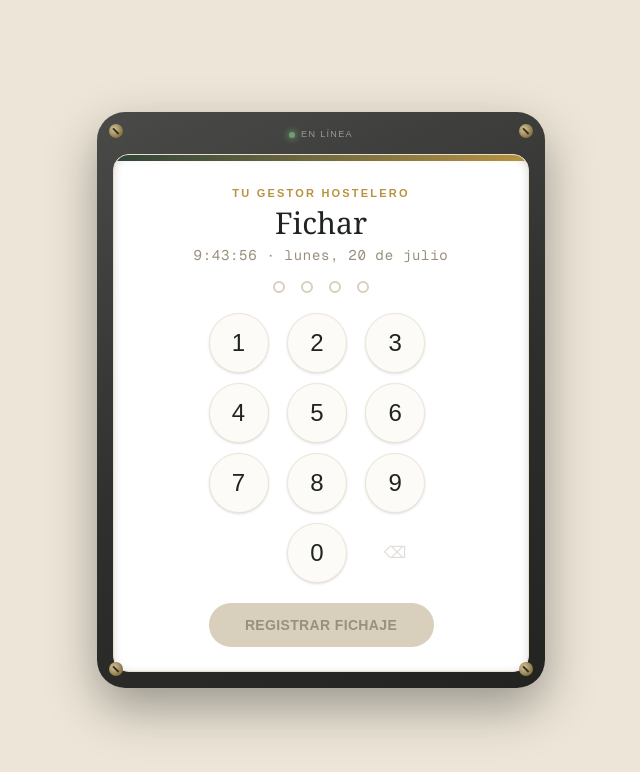
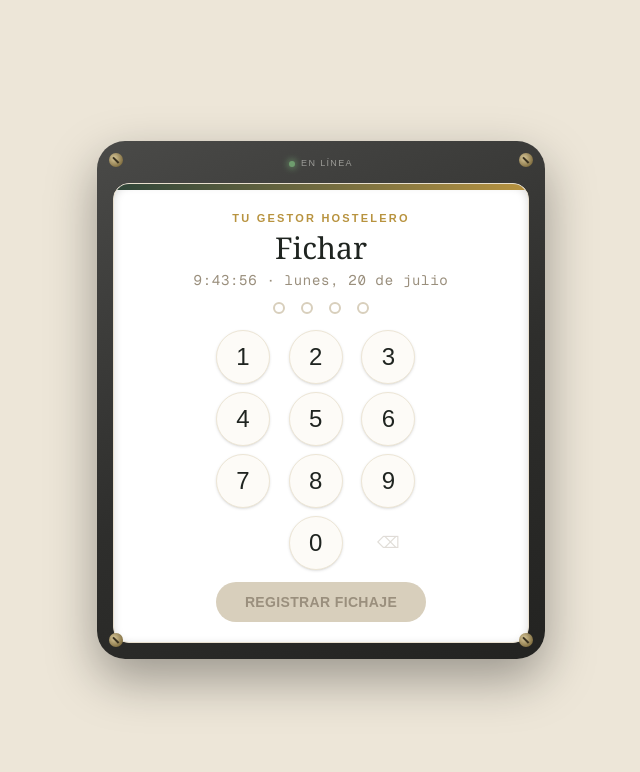
Before and after one commit to smayov/tgh-roadmap, a Next.js app: page /fichar/1 in a window 1280 px wide. Shown: the top 772 px of the page, without its empty margins (319-959 px from the left). Built offline with nearby package versions, Linux system fonts and the light colour scheme.

Commit message:
modulo de personal: vacaciones y ausencias13

```diff
--- a/app/fichar/[negocioId]/page.jsx
+++ b/app/fichar/[negocioId]/page.jsx
@@ -127,8 +127,8 @@ export default function FicharPage({ params }) {
           <div className="overflow-hidden rounded-2xl border border-[#E8DFCE] bg-white shadow-[inset_0_2px_8px_rgba(0,0,0,0.15)]">
             <div className="h-1.5 bg-gradient-to-r from-[#2F4538] to-[#B8933F]" />
 
-            <div className="p-6">
-              <div className="mb-4 text-center">
+            <div className="p-5">
+              <div className="mb-3 text-center">
                 <p className="mb-1 text-[11px] font-semibold uppercase tracking-[0.2em] text-[#B8933F]">
                   Tu Gestor Hostelero
                 </p>
@@ -149,7 +149,7 @@ export default function FicharPage({ params }) {
                 </p>
               </div>
 
-            <div className="mb-5 flex justify-center gap-4">
+            <div className="mb-4 flex justify-center gap-4">
               {[0, 1, 2, 3].map((i) => (
                 <div
                   key={i}
@@ -217,13 +217,13 @@ export default function FicharPage({ params }) {
                 </div>
               </div>
             ) : (
-              <div className="mx-auto grid max-w-[225px] grid-cols-3 gap-2.5">
+              <div className="mx-auto grid max-w-[210px] grid-cols-3 gap-2">
                 {["1", "2", "3", "4", "5", "6", "7", "8", "9"].map((d) => (
                   <button
                     key={d}
                     onClick={() => handleDigit(d)}
                     disabled={enviando}
-                    className="flex h-[60px] w-[60px] items-center justify-center rounded-full border border-[#EDE6D6] bg-[#FDFBF7] text-2xl font-medium text-[#1F2420] shadow-sm transition-all hover:border-[#2F4538]/30 hover:bg-white active:scale-95 disabled:opacity-40"
+                    className="flex h-[54px] w-[54px] items-center justify-center rounded-full border border-[#EDE6D6] bg-[#FDFBF7] text-2xl font-medium text-[#1F2420] shadow-sm transition-all hover:border-[#2F4538]/30 hover:bg-white active:scale-95 disabled:opacity-40"
                   >
                     {d}
                   </button>
@@ -232,14 +232,14 @@ export default function FicharPage({ params }) {
                 <button
                   onClick={() => handleDigit("0")}
                   disabled={enviando}
-                  className="flex h-[60px] w-[60px] items-center justify-center rounded-full border border-[#EDE6D6] bg-[#FDFBF7] text-2xl font-medium text-[#1F2420] shadow-sm transition-all hover:border-[#2F4538]/30 hover:bg-white active:scale-95 disabled:opacity-40"
+                  className="flex h-[54px] w-[54px] items-center justify-center rounded-full border border-[#EDE6D6] bg-[#FDFBF7] text-2xl font-medium text-[#1F2420] shadow-sm transition-all hover:border-[#2F4538]/30 hover:bg-white active:scale-95 disabled:opacity-40"
                 >
                   0
                 </button>
                 <button
                   onClick={handleBorrar}
                   disabled={enviando || pin.length === 0}
-                  className="flex h-[60px] w-[60px] items-center justify-center rounded-full text-base font-medium text-[#9A8F7D] transition-all hover:text-[#1F2420] active:scale-95 disabled:opacity-30"
+                  className="flex h-[54px] w-[54px] items-center justify-center rounded-full text-base font-medium text-[#9A8F7D] transition-all hover:text-[#1F2420] active:scale-95 disabled:opacity-30"
                 >
                   ⌫
                 </button>
@@ -249,7 +249,7 @@ export default function FicharPage({ params }) {
               <button
                 onClick={() => enviarPin(pin)}
                 disabled={pin.length !== 4 || enviando}
-                className="mx-auto mt-5 block w-full max-w-[225px] rounded-full bg-[#2F4538] py-3 text-sm font-semibold uppercase tracking-wide text-white transition-all hover:bg-[#25392D] disabled:cursor-not-allowed disabled:bg-[#D8CFBC] disabled:text-[#9A8F7D]"
+                className="mx-auto mt-3 block w-full max-w-[210px] rounded-full bg-[#2F4538] py-2.5 text-sm font-semibold uppercase tracking-wide text-white transition-all hover:bg-[#25392D] disabled:cursor-not-allowed disabled:bg-[#D8CFBC] disabled:text-[#9A8F7D]"
               >
                 {enviando ? "Registrando…" : "Registrar fichaje"}
               </button>
```
